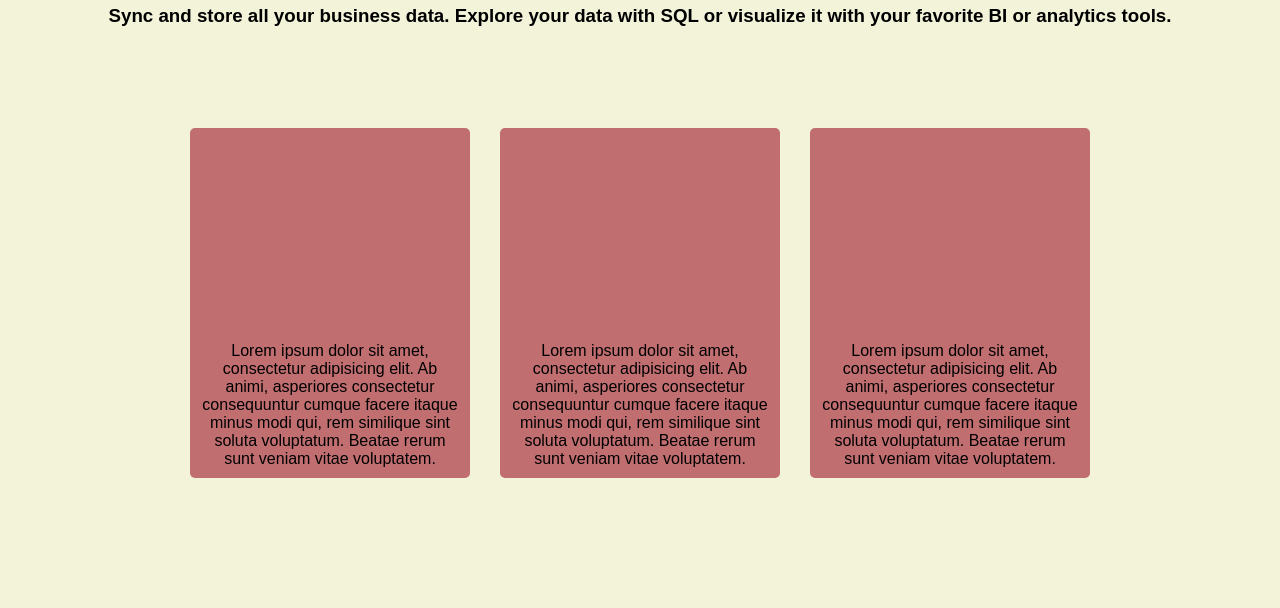
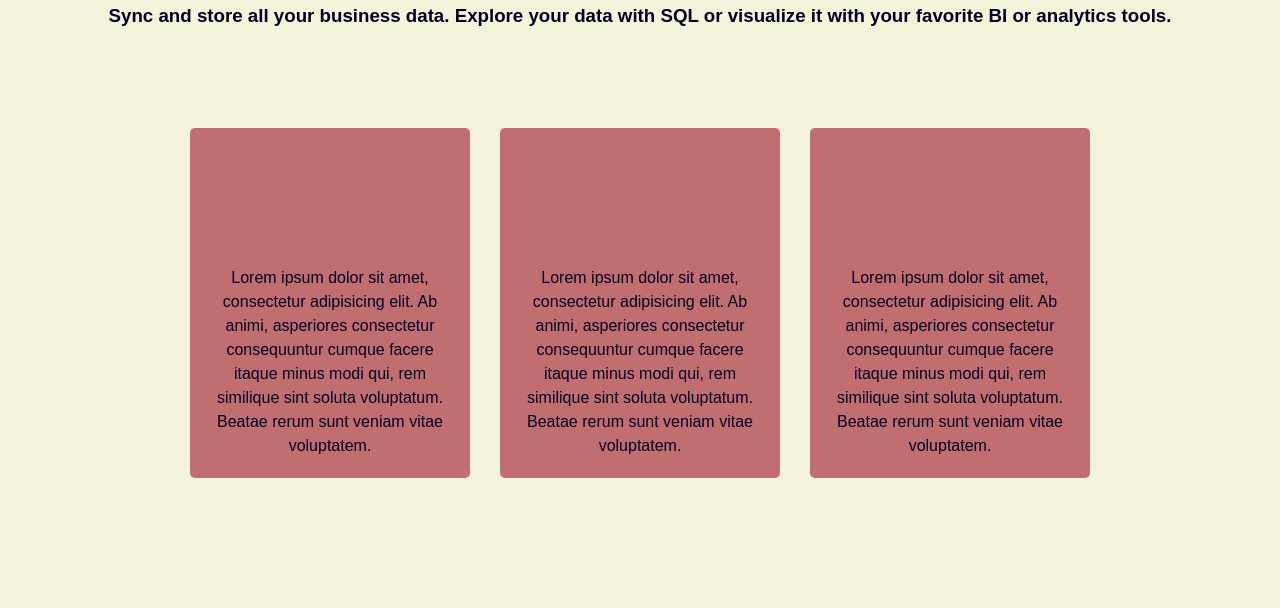
Before and after one commit to Yorickburgers/FROw3hw-Flexbox, a plain HTML site: page deel-3-webpagina/index.html in a window 1280 px wide. Shown: the part 192-800 px from the top of the page. Drawn offline with Linux system fonts and the light colour scheme.

Commit message:
Deelopdracht 3 touch-up

```diff
--- a/deel-3-webpagina/styles/styles.css
+++ b/deel-3-webpagina/styles/styles.css
@@ -32,7 +32,8 @@ main {
 
 h1, h3 {
     text-align: center;
-    margin: 10px
+    margin: 10px;
+    color: #030027;
 }
 
 h1 {
@@ -53,6 +54,7 @@ h1 {
     margin-left: 15px;
     margin-right: 15px;
     text-align: center;
+    color: #030027;
 }
 
 .articles {
@@ -67,8 +69,9 @@ h1 {
     margin-right: 40px;
 }
 
-p {
-    margin: 10px;
+.redbox p {
+    line-height: 1.5;
+    margin: 20px;
 }
 
 nav {
```
